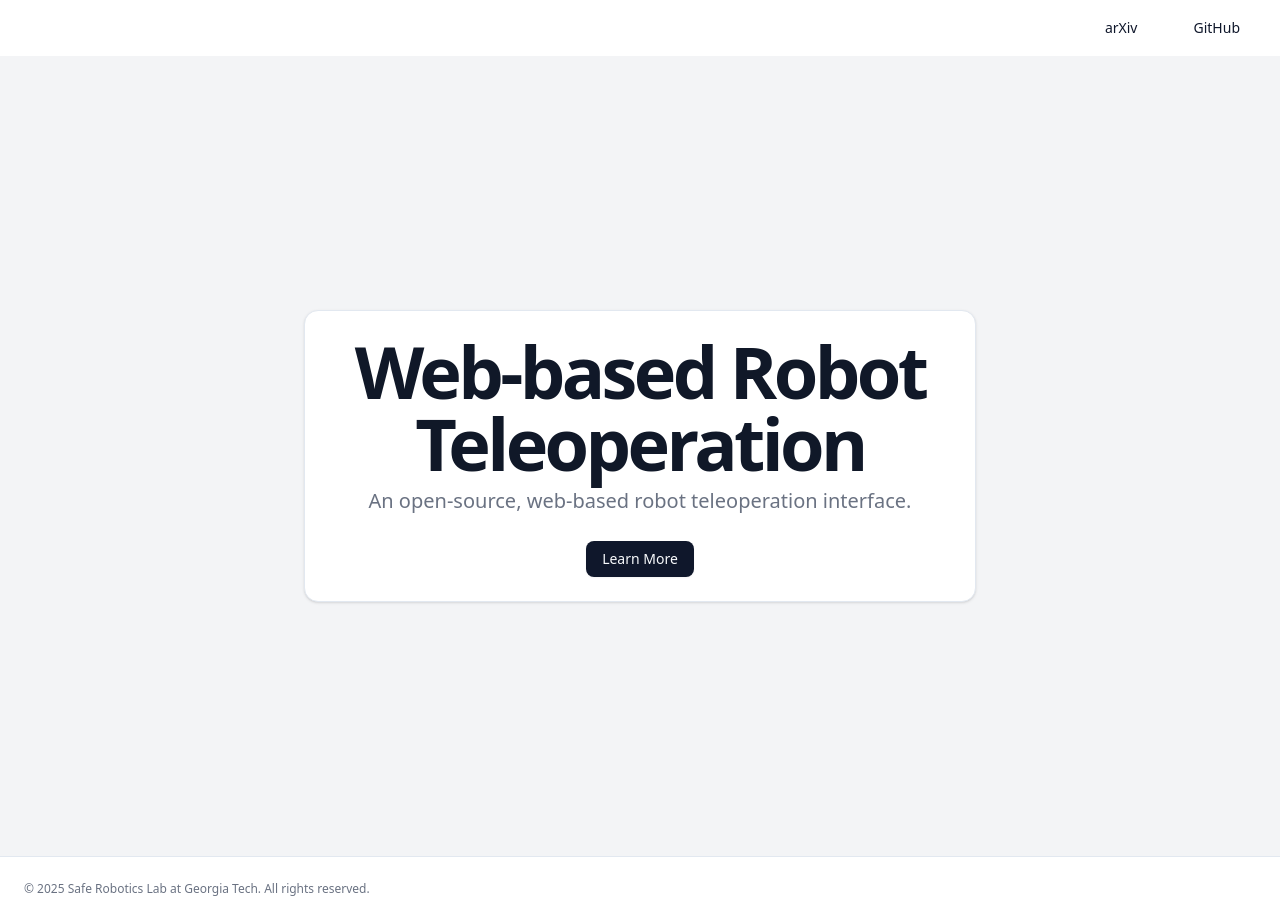
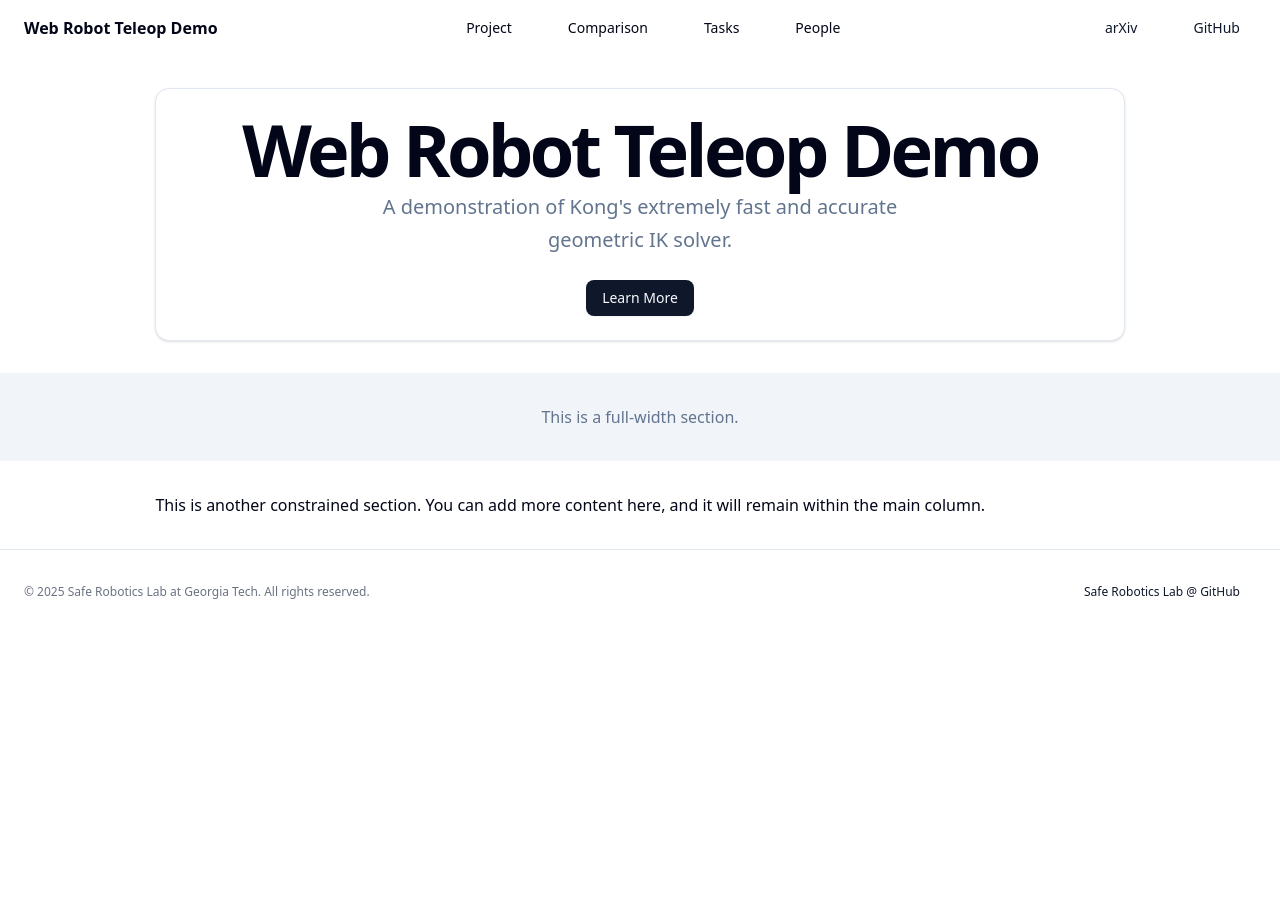
Before and after one commit to yunho-c/mujoco-web-demo, a SvelteKit app: page / in a window 1280 px wide. After the commit the page ends 800 px from the top, so only its background shows below. Built offline with nearby package versions, Linux system fonts and the light colour scheme.

Commit message:
Added skeleton pages

```diff
--- a/src/routes/+layout.svelte
+++ b/src/routes/+layout.svelte
@@ -9,13 +9,28 @@
 
 <svelte:head>
 	<link rel="icon" href={favicon} />
+	<title>Web Robot Teleop Demo</title>
 </svelte:head>
 
 <header class="px-4 lg:px-6 h-14 flex items-center">
 	<a class="flex items-center justify-center" href="/">
-		<span class="sr-only">Web-based Robot Teleoperation</span>
+		<span class="font-semibold">Web Robot Teleop Demo</span>
 	</a>
-	<nav class="ml-auto flex gap-4 sm:gap-6">
+	<nav class="mx-auto flex gap-4 sm:gap-6">
+		<Button variant="ghost" href="/" class="text-sm font-medium">
+			Project
+		</Button>
+		<Button variant="ghost" href="/comparison" class="text-sm font-medium">
+			Comparison
+		</Button>
+		<Button variant="ghost" href="/tasks" class="text-sm font-medium">
+			Tasks
+		</Button>
+		<Button variant="ghost" href="/people" class="text-sm font-medium">
+			People
+		</Button>
+	</nav>
+	<nav class="flex gap-4 sm:gap-6">
 		<Button
 			variant="link"
 			href="https://TODO.com"
@@ -50,10 +65,10 @@
 		All rights reserved.
 	</p>
 	<nav class="sm:ml-auto flex gap-4 sm:gap-6">
+		<Button variant="link" href="https://github.com/safe-robotics-lab-gt" class="text-xs">
+			Safe Robotics Lab @ GitHub
+		</Button>
 		<!-- <Button variant="link" href="#" class="text-xs">
-			Terms of Service
-		</Button>
-		<Button variant="link" href="#" class="text-xs">
 			Privacy
 		</Button> -->
 	</nav>
--- a/src/routes/+page.svelte
+++ b/src/routes/+page.svelte
@@ -3,24 +3,35 @@
 	import * as Card from '$lib/components/ui/card/index.js';
 </script>
 
-<main class="flex flex-col items-center justify-center min-h-screen bg-gray-100 dark:bg-gray-900">
-	<Card.Root class="w-full max-w-2xl">
+<main class="grid grid-cols-[1fr,min(80ch,100%),1fr] gap-y-8 py-8">
+	<div class="col-start-2 px-4">
+		<Card.Root>
 			<Card.Header class="text-center">
 				<Card.Title
-				class="text-4xl font-bold tracking-tighter sm:text-5xl md:text-6xl lg:text-7xl/none text-gray-900 dark:text-gray-50"
+					class="text-4xl font-bold tracking-tighter sm:text-5xl md:text-6xl lg:text-7xl/none"
 				>
-				Web-based Robot Teleoperation
+					Web Robot Teleop Demo
 				</Card.Title>
 				<Card.Description
-				class="mx-auto max-w-[600px] text-gray-500 md:text-xl/relaxed lg:text-base/relaxed xl:text-xl/relaxed dark:text-gray-400"
+					class="mx-auto max-w-[600px] text-muted-foreground md:text-xl/relaxed lg:text-base/relaxed xl:text-xl/relaxed"
 				>
-				An open-source, web-based robot teleoperation interface.
+					A demonstration of Kong's extremely fast and accurate geometric IK solver.
 				</Card.Description>
 			</Card.Header>
 			<Card.Footer class="flex justify-center">
-			<Button href="https://TODO.com">
-				Learn More
-			</Button>
+				<Button href="https://TODO.com"> Learn More </Button>
 			</Card.Footer>
 		</Card.Root>
+	</div>
+
+	<div class="col-span-3 bg-muted text-muted-foreground p-8">
+		<p class="text-center">This is a full-width section.</p>
+	</div>
+
+	<div class="col-start-2 px-4">
+		<p>
+			This is another constrained section. You can add more content here, and it will remain within
+			the main column.
+		</p>
+	</div>
 </main>
--- /dev/null
+++ b/src/routes/comparison/+page.svelte
@@ -0,0 +1,10 @@
+<main class="flex flex-col items-center justify-center min-h-screen bg-gray-100 dark:bg-gray-900">
+  <div class="text-center">
+    <h1 class="text-4xl font-bold tracking-tighter sm:text-5xl md:text-6xl lg:text-7xl/none text-gray-900 dark:text-gray-50">
+      Comparison
+    </h1>
+    <p class="mx-auto max-w-[600px] text-gray-500 md:text-xl/relaxed lg:text-base/relaxed xl:text-xl/relaxed dark:text-gray-400">
+      This is the comparisons page.
+    </p>
+  </div>
+</main>
--- /dev/null
+++ b/src/routes/people/+page.svelte
@@ -0,0 +1,10 @@
+<main class="flex flex-col items-center justify-center min-h-screen bg-gray-100 dark:bg-gray-900">
+  <div class="text-center">
+    <h1 class="text-4xl font-bold tracking-tighter sm:text-5xl md:text-6xl lg:text-7xl/none text-gray-900 dark:text-gray-50">
+      People
+    </h1>
+    <p class="mx-auto max-w-[600px] text-gray-500 md:text-xl/relaxed lg:text-base/relaxed xl:text-xl/relaxed dark:text-gray-400">
+      Inspired by: https://www.joonsungpark.com/#publications
+    </p>
+  </div>
+</main>
--- /dev/null
+++ b/src/routes/tasks/+page.svelte
@@ -0,0 +1,10 @@
+<main class="flex flex-col items-center justify-center min-h-screen bg-gray-100 dark:bg-gray-900">
+  <div class="text-center">
+    <h1 class="text-4xl font-bold tracking-tighter sm:text-5xl md:text-6xl lg:text-7xl/none text-gray-900 dark:text-gray-50">
+      Tasks
+    </h1>
+    <p class="mx-auto max-w-[600px] text-gray-500 md:text-xl/relaxed lg:text-base/relaxed xl:text-xl/relaxed dark:text-gray-400">
+      This is the tasks page.
+    </p>
+  </div>
+</main>
```
Also changed, not shown: 1 other file (tests, documents, lock files or other folders). Lines whose indentation alone changed are shown as unchanged.
